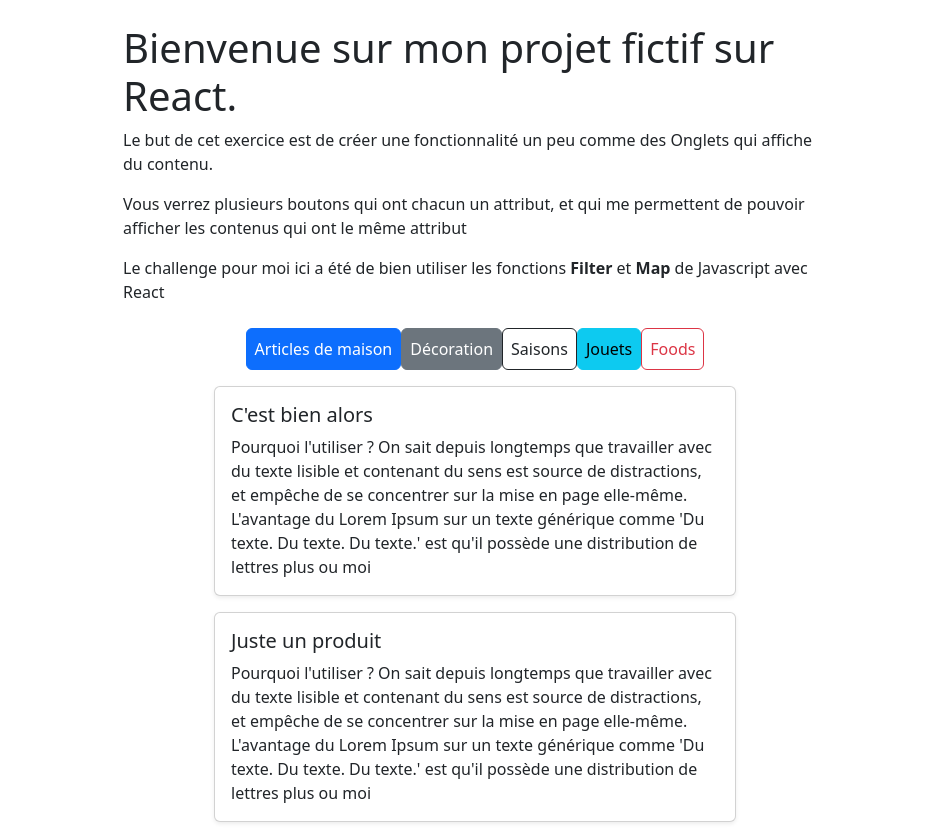
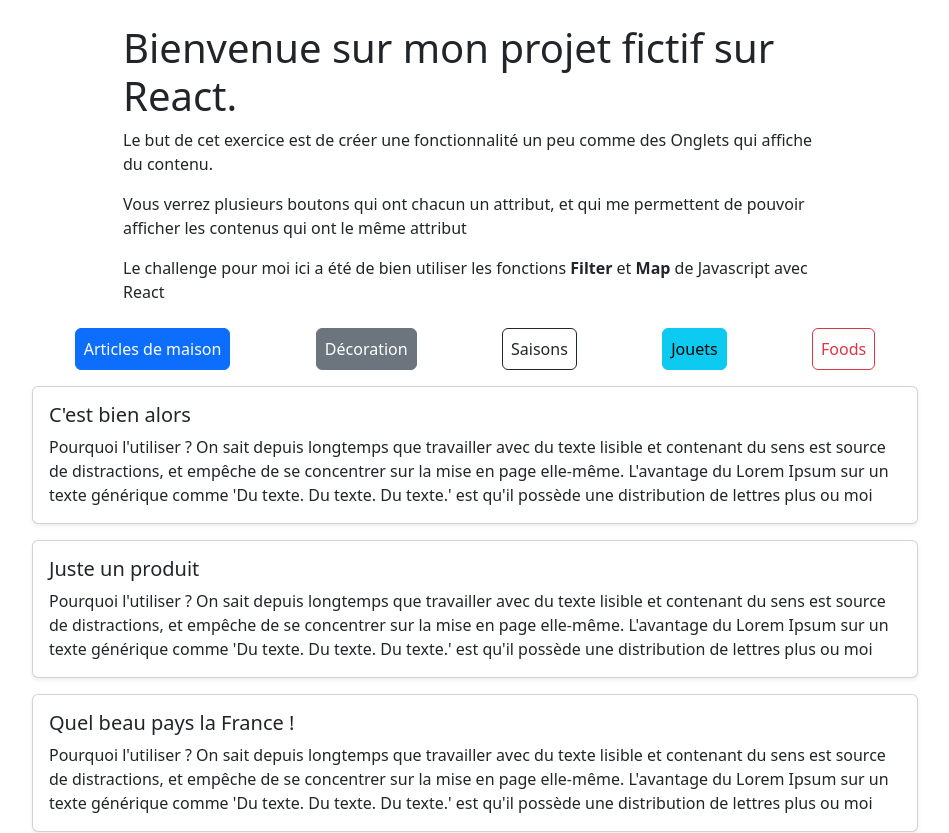
Before and after one commit to Esdro/ExoTabApp, a React (Vite) app: page / in a window 1280 px wide. Shown: the top 833 px of the page, without its empty margins (165-1114 px from the left). Built offline with nearby package versions, Linux system fonts and the light colour scheme.

Commit message:
Détails Challenge

```diff
--- a/src/App.jsx
+++ b/src/App.jsx
@@ -192,8 +192,8 @@ function App() {
                        <p> Vous verrez plusieurs boutons qui ont chacun un attribut, et qui me permettent de pouvoir afficher les contenus qui ont le même attribut   </p>
                        <p> Le challenge pour moi ici a été de bien utiliser les fonctions <strong> Filter</strong> et <strong>Map</strong> de Javascript avec React   </p>
                    </div>
-                   <div className=" projet_title  col-6">
-                       <div className={'tab_buttons hstack justify-content-center'}>
+                   <div className=" projet_title  col-10">
+                       <div className={'tab_buttons hstack justify-content-around'}>
                            <Button type={'primary'} dataAttribute={'home'} onClick={handleButtonClick}> Articles de maison </Button>
                            <Button type={'secondary'} dataAttribute={'decor'} onClick={handleButtonClick}> Décoration </Button>
                            <Button type={'outline-dark'} dataAttribute={"saison"} onClick={handleButtonClick}> Saisons </Button>
```
